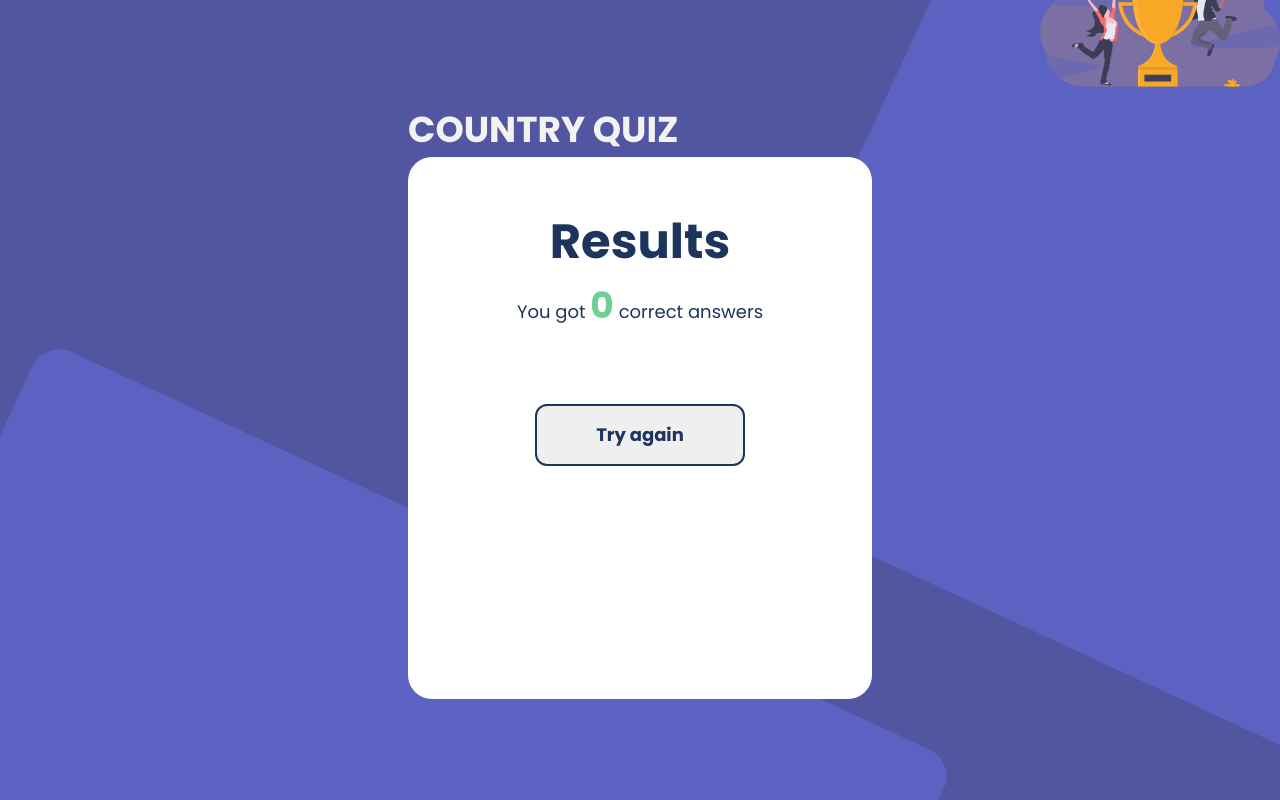
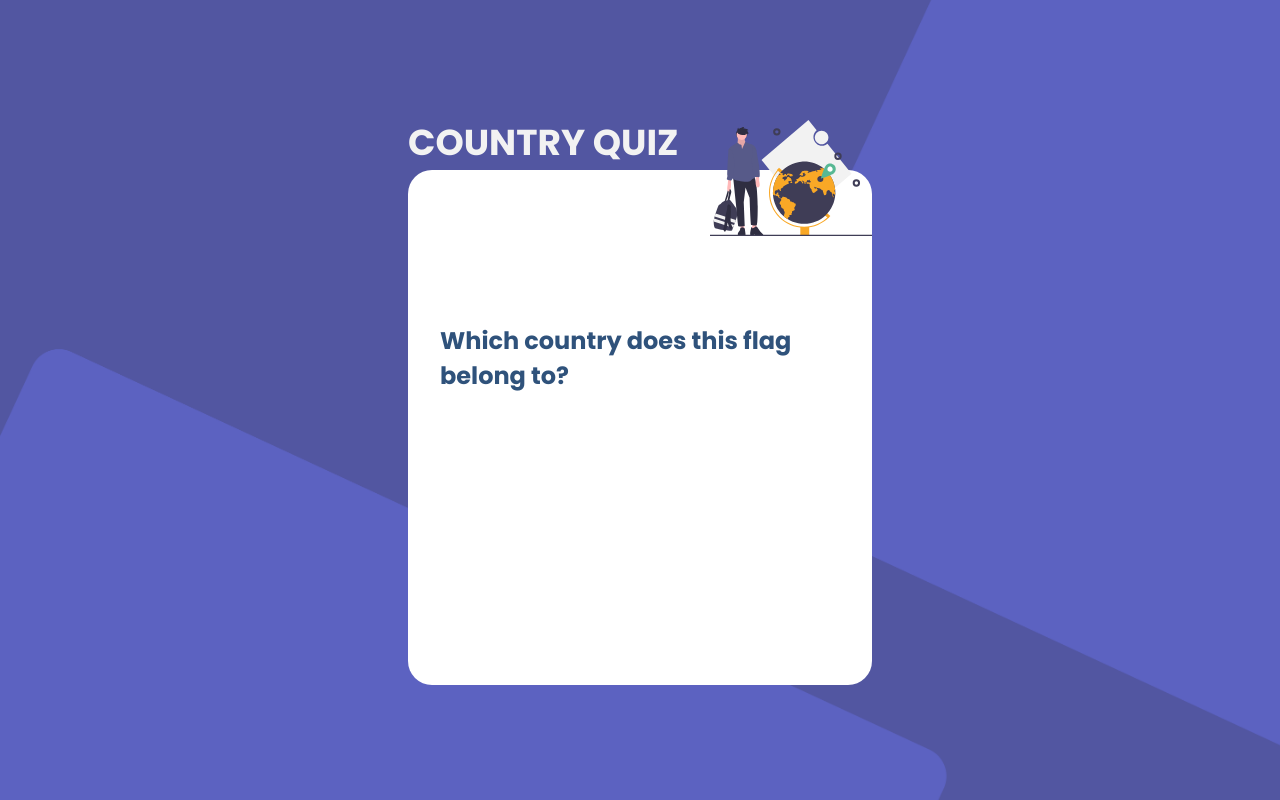
Before and after one commit to juliodumont/country-quiz, a React (Vite) app: page / in a window 1280 px wide. Built offline with nearby package versions, Linux system fonts and the light colour scheme; no server answers.

Commit message:
Adding API

```diff
--- a/package.json
+++ b/package.json
@@ -9,6 +9,8 @@
     "preview": "vite preview"
   },
   "dependencies": {
+    "@types/axios": "^0.14.0",
+    "axios": "^0.27.2",
     "react": "^18.2.0",
     "react-dom": "^18.2.0"
   },
--- /dev/null
+++ b/src/Types.ts
@@ -0,0 +1,17 @@
+const TextType = [
+  "is the capital of...",
+  "is the currency of which country?",
+  "official language is...",
+  "is situated in which region?",
+];
+
+const AddInfoType = ["Which country does this flag belong to?"];
+
+const Questions = [TextType, AddInfoType];
+
+export function getQuestion(): string[] {
+  const questionTypeIndex = Math.floor(Math.random() * Questions.length);
+  const questionSet = Questions[questionTypeIndex];
+  const questionIndex = Math.floor(Math.random() * questionSet.length);
+  return [questionSet[questionIndex], questionTypeIndex.toString()];
+}
--- a/src/components/ResultCard/index.tsx
+++ b/src/components/ResultCard/index.tsx
@@ -11,7 +11,7 @@ export function ResultCard(props: Props) {
         <h1>Country quiz</h1>
       </div>
       <div className="result-base-card">
-        <div className="quiz-image">
+        <div className="result-image">
           <img src="src/assets/images/undraw_winners.svg" alt="" />
         </div>
         <div className="result-container">
--- a/src/components/ResultCard/styles.css
+++ b/src/components/ResultCard/styles.css
@@ -15,20 +15,19 @@
   font-size: 36px;
   text-transform: uppercase;
   color: #f2f2f2;
-  margin-right: 140px;
 }
 
 .result-container h2{
     text-align: center;
 }
 
-.quiz-image {
+.result-image{
     width: 240px;
     height: 130px;
     margin-bottom: 73px;
 }
 
-.quiz-image img{
+.result-image img{
     width: 100%;
     height: auto;
 }
--- a/src/pages/Game/index.tsx
+++ b/src/pages/Game/index.tsx
@@ -1,26 +1,34 @@
 import { ResultCard } from "../../components/ResultCard";
-import { QuestionAnswer } from "../../components/QuestionAnswer";
 import { QuizCard } from "../../components/QuizCard";
 import "./styles.css";
-import { useState } from "react";
+import { useEffect, useState } from "react";
+import { getQuestion } from "../../Types";
+import axios, { AxiosRequestConfig } from 'axios';
 
 const Game = () => {
   const show = false;
 
   const [gameStatus, setGameStatus] = useState({ end: false });
   const [points, setPoints] = useState(0);
+  const [currentQuestionStatus, setCurrentQuestionStatus] = useState([]);
+  const question = getQuestion();
+
+  useEffect(() => {
+    axios.get('https://restcountries.com/v3.1/all').then((response) =>{
+      console.log(response.data)
+    }).catch((error)=>{
+      console.log('Error')
+    })
+  });
+
 
   return (
     <div className="game-container">
       {!gameStatus.end ? (
         <QuizCard
-          question="Kuala Lumpur is the capital of"
+          question={question[0]}
           additionalInfo={<div></div>}
         >
-          <QuestionAnswer questionAnswer="Vietnam" questionNumber="A" />
-          <QuestionAnswer questionAnswer="Malaysia" questionNumber="B" />
-          <QuestionAnswer questionAnswer="Sweden" questionNumber="C" />
-          <QuestionAnswer questionAnswer="Austria" questionNumber="D" onClick={setGameStatus({end: true})}/>
           {show && (
             <div className="button-container">
               <button>Next</button>
```
Also changed, not shown: 1 other file (tests, documents, lock files or other folders).
